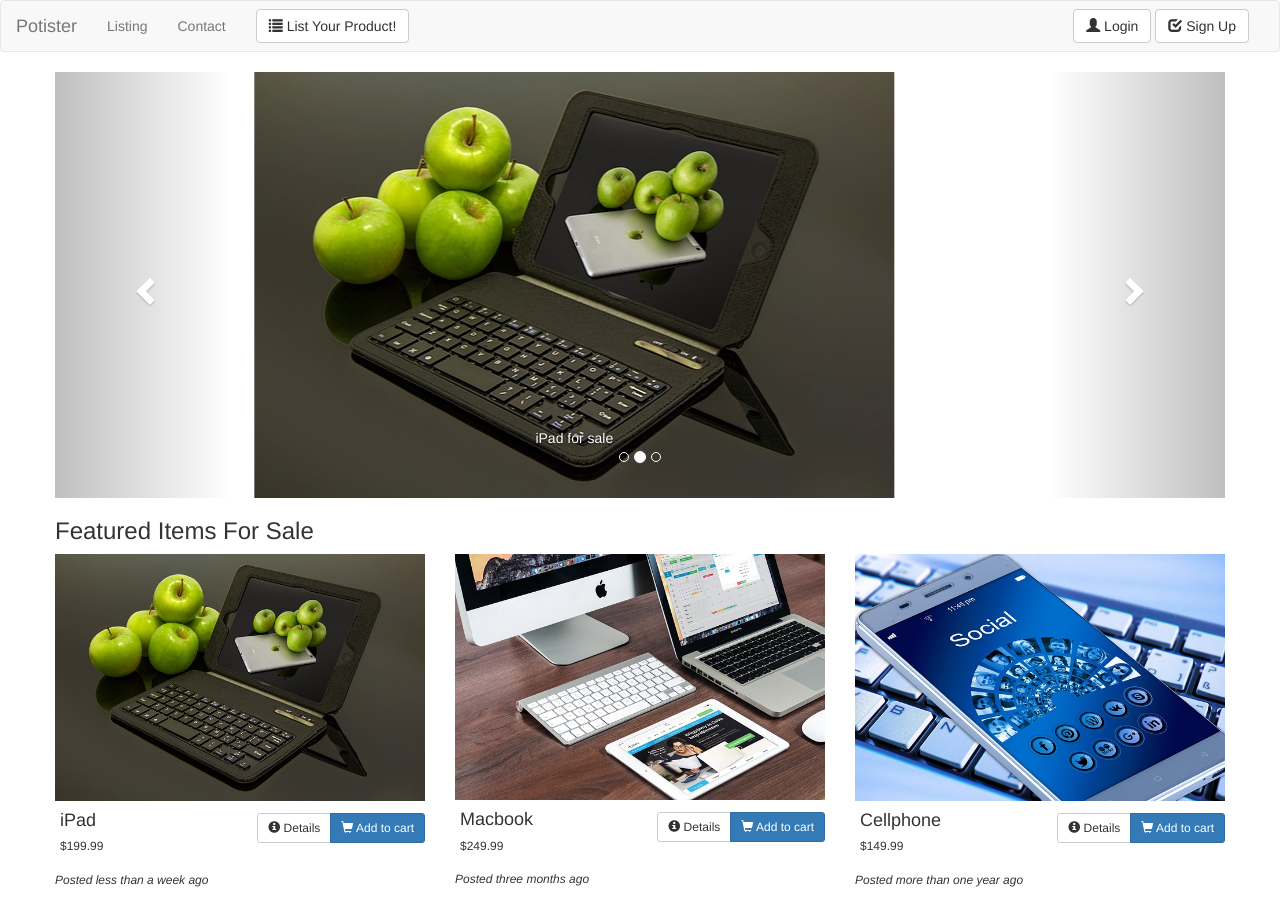
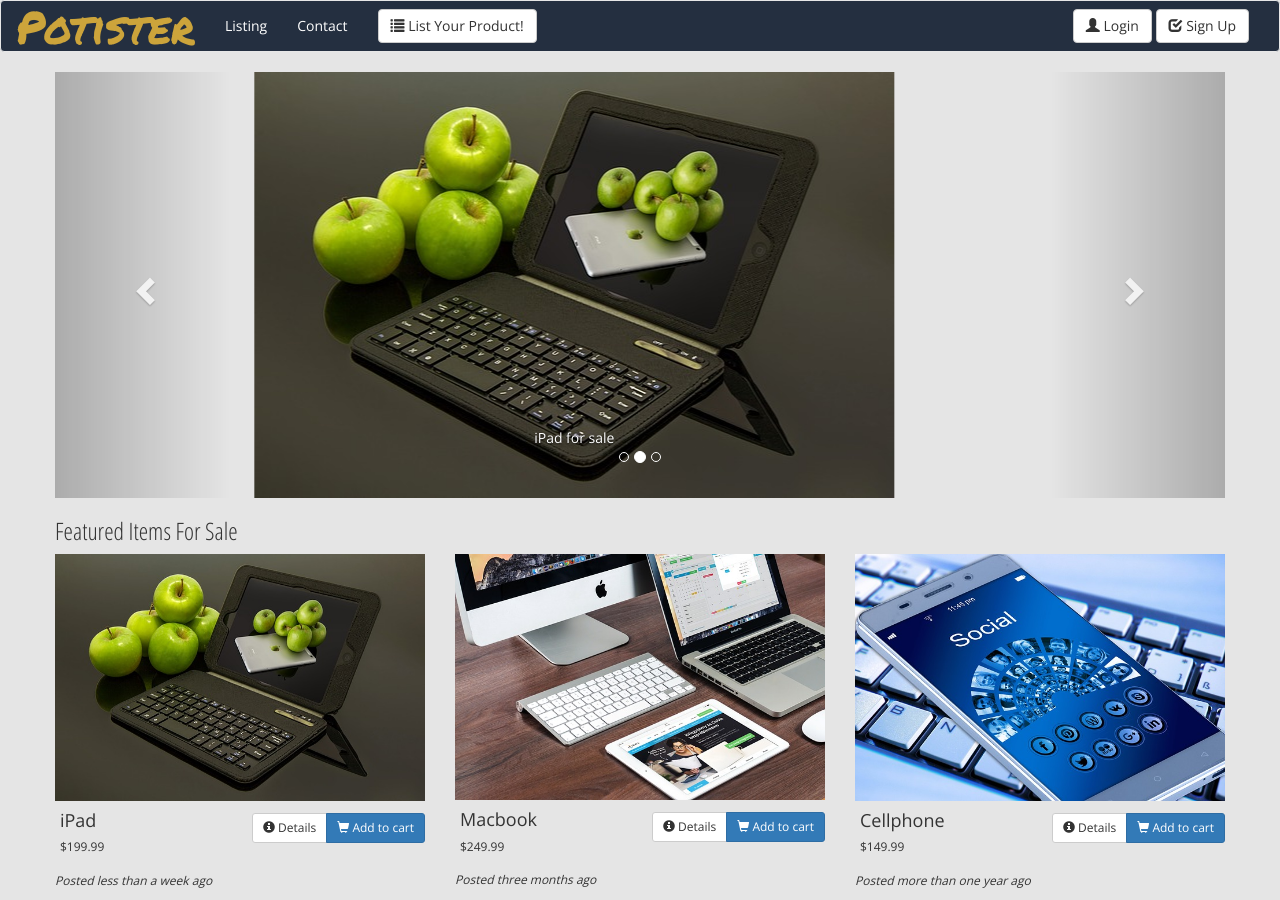
Before and after one commit to tito-po/codeup-design, a plain HTML site: page index.html in a window 1280 px wide. Shown: the top 900 px of the page. Drawn offline with nearby package versions, Linux system fonts and the light colour scheme.

Commit message:
global style changes

```diff
--- a/css/potister.css
+++ b/css/potister.css
@@ -1,3 +1,35 @@
+/* Global Styling */
+@import url('https://fonts.googleapis.com/css?family=Open+Sans|Open+Sans+Condensed:300');
+@import url('https://fonts.googleapis.com/css?family=Permanent+Marker');
+
+
+
+
+h1, h2, h3 {
+    font-family: 'Open Sans Condensed', sans-serif;
+}
+
+body {
+    font-family: 'Open Sans', sans-serif;
+    background-color: #E5E5E5;
+    line-height: 1.5;
+}
+
+nav {
+    background-color: #242F40 !important;
+}
+nav li a{
+    color: white !important;
+}
+.navbar-brand {
+    font-size: 3.2em;
+    color: #CCA43B !important;
+    font-family: 'Permanent Marker', cursive;
+}
+.jumbotron {
+    background-color: #CCA43B;
+}
+
 .item-listing-label {
     float: left;
     margin-left: 5px;
```
Also changed, not shown: 2 other files.
